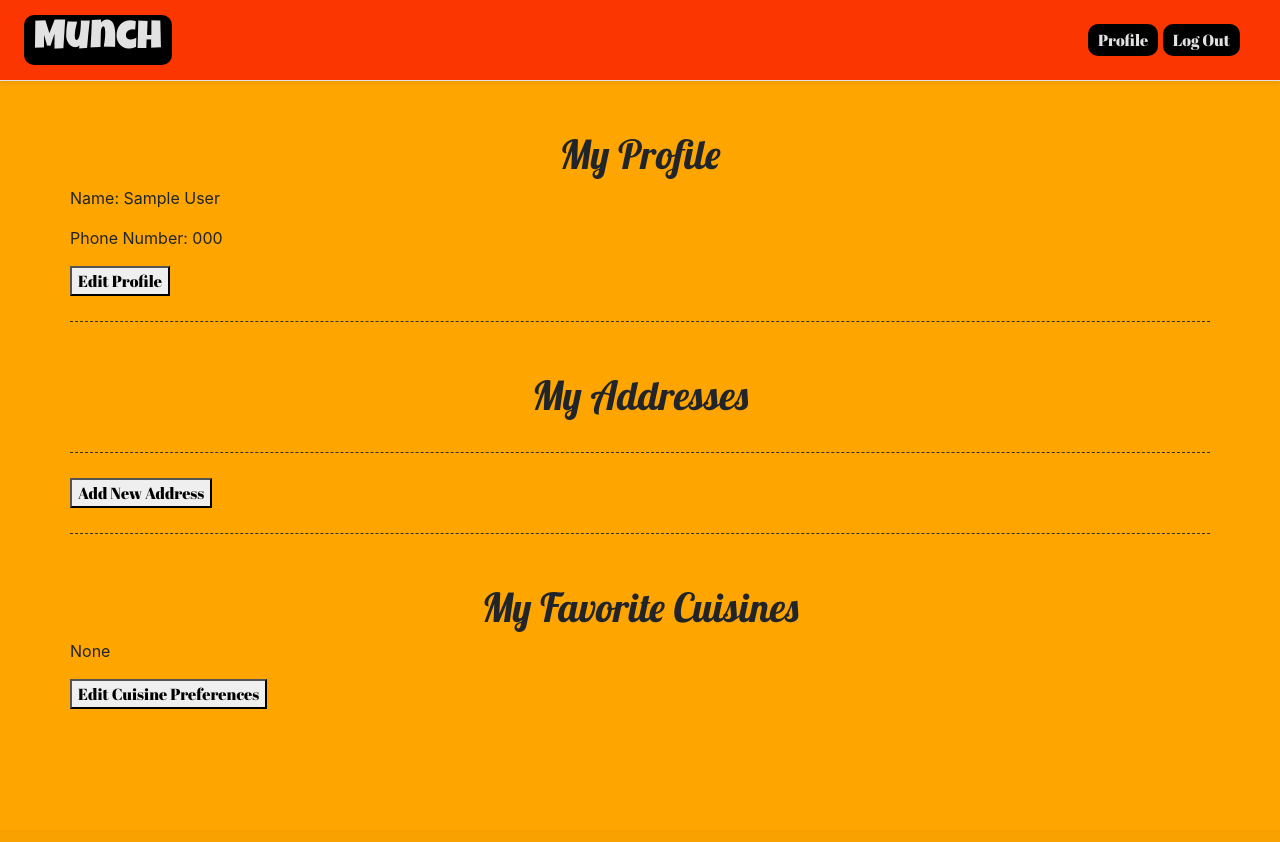
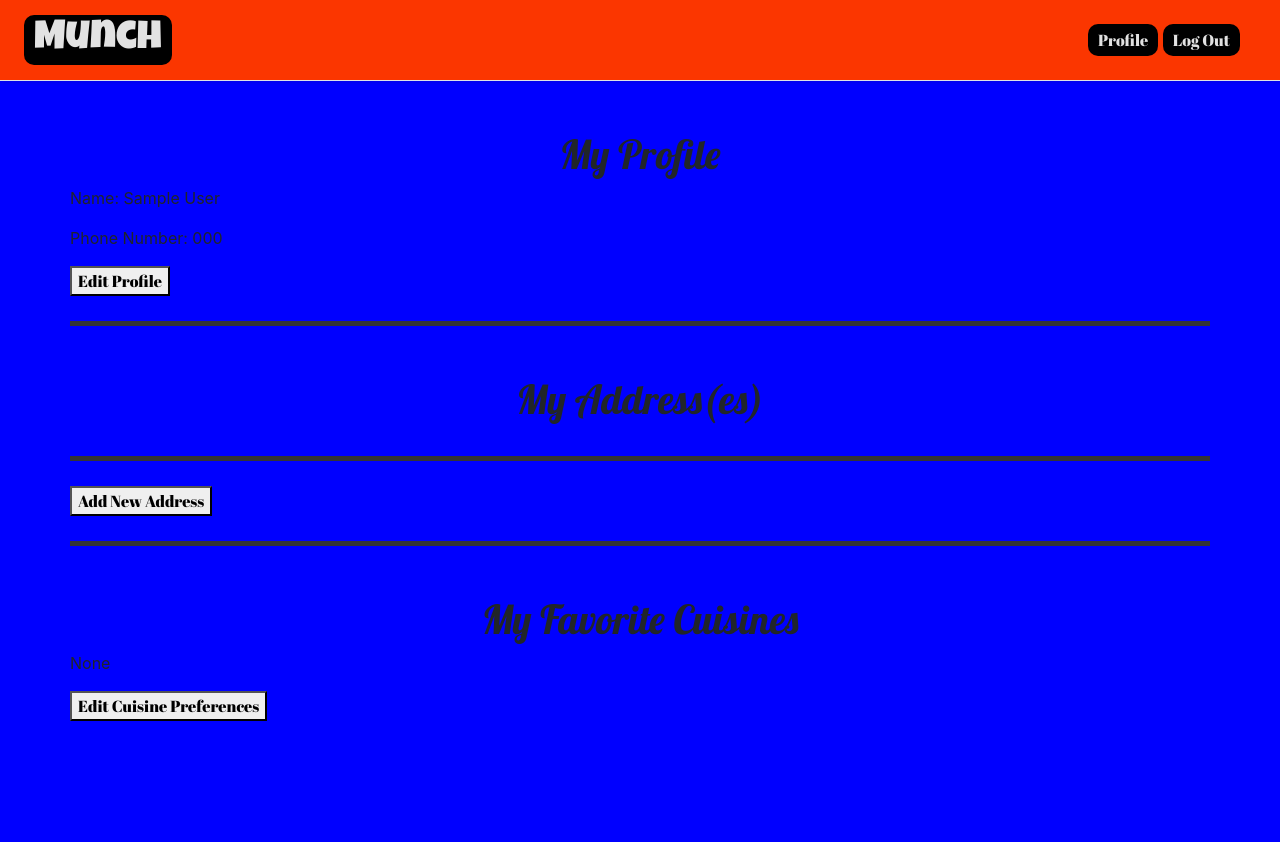
Before and after one commit to t-doan/munch-project, a Django app: page /auth/user-profile/delete/1 in a window 1280 px wide. Before the commit the page ends 709 px from the top, so only its background shows below. Run offline with Django 3.2, Linux system fonts and the light colour scheme; a user stored in the database is signed in; tables that the repository leaves empty hold one stand-in row (values such as "Sample post"); data that the repository does not hold is empty; some libraries are stand-ins or nearby versions.

Commit message:
Profile Display Updates

```diff
--- a/static/css/styles.css
+++ b/static/css/styles.css
@@ -5,7 +5,7 @@
   box-sizing: inherit;
 }
 body {
-  background: orange;
+  background: blue;
 }
 
 /* base.html
@@ -81,7 +81,7 @@
 /* user-profile.html
 ================================================*/
 .profile > .container {
-  border-bottom: 1px dashed #343434;
+  border-bottom: 5px solid #343434;
   padding: 25px 0;
 }
 .profile > .container:last-of-type {
--- a/tables/templates/account/add_address.html
+++ b/tables/templates/account/add_address.html
@@ -20,7 +20,7 @@
               {% endfor %}
           </div>
 
-      <button type="submit">Add Address</button>
+      <button type="submit" class="standardButton">Add Address</button>
   </form>
 </div>
 {% endif %}
--- a/tables/templates/account/edit_address.html
+++ b/tables/templates/account/edit_address.html
@@ -15,7 +15,7 @@
                   {% render_field field class="form-control" %}
               {% endfor %}
           </div>
-      <button type="submit">Accept Changes</button>
+      <button type="submit" class="standardButton">Accept Changes</button>
   </form>
 </div>
 
--- a/tables/templates/account/edit_cuisine.html
+++ b/tables/templates/account/edit_cuisine.html
@@ -18,8 +18,8 @@
         <li><input type="checkbox" name="c{{ item.id }}" value="clicked"> {{ item.name }}</li>
         {% endfor %}
     </ul>
-    <button type="submit">Save Changes</button>
-    <a href="{% url 'user-profile' %}" ><button type="button">Go Back to Profile</button></a>
+    <button type="submit" class="standardButton">Save Changes</button>
+    <a href="{% url 'user-profile' %}" ><button type="button" class="standardButton">Go Back to Profile</button></a>
 </form>
 
 </div>
--- a/tables/templates/account/edit_customer.html
+++ b/tables/templates/account/edit_customer.html
@@ -19,7 +19,7 @@
               {% endfor %}
           </div>
 
-      <button type="submit">Accept Changes</button>
+      <button type="submit" class="standardButton">Accept Changes</button>
   </form>
 </div>
 
--- a/tables/templates/account/user-profile.html
+++ b/tables/templates/account/user-profile.html
@@ -7,41 +7,41 @@
 
     <h4> {{ note }} </h4>
     <h3>My Profile</h3>
-    <p>Name: {{ customer.first_name }} {{customer.last_name}}</p>
-    <p>Phone Number: {{ customer.phone_number }}</p>
-    <a href="{% url 'edit_customer' %}"><button type="button">Edit Profile</button></a>
+    <p class="boldfont">Name: {{ customer.first_name }} {{customer.last_name}}</p>
+    <p class="boldfont">Phone Number: {{ customer.phone_number }}</p>
+    <a class="leftAlignButton" href="{% url 'edit_customer' %}"><button type="button">Edit Profile</button></a>
   </div>
 
   <div class="container">
   <br>
-  <h3>My Addresses</h3>
+  <h3>My Address(es)</h3>
   {% for address in addresses %}
-  <p>{{ address.nickname }}:</p>
-  <p>&ensp;&ensp;{{ address.street }}, {{ address.city }}</p>
-  <p>&ensp;&ensp;{{ address.state }} {{ address.zipcode }}</p>
-  <a href="{% url 'edit_address' address.id %}" ><button type="button">Edit Address</button></a>
-  <a href="{% url 'delete_address' address.id %}" ><button type="button">Delete Address</button></a>
+  <p class="boldfont">{{ address.nickname }}:</p>
+  <p class="boldfont">&ensp;&ensp;{{ address.street }}, {{ address.city }}</p>
+  <p class="boldfont">&ensp;&ensp;{{ address.state }} {{ address.zipcode }}</p>
+  <a class="leftAlignButton" href="{% url 'edit_address' address.id %}" ><button type="button">Edit Address</button></a>
+  <a class="leftAlignButton" href="{% url 'delete_address' address.id %}" ><button type="button">Delete Address</button></a>
   <br><br>
   {% endfor %}
   </div>
 
   <div class="container">
     {% if addresses|length < 5 %}
-    <a href="{% url 'add_address' customer.id %}" ><button type="button">Add New Address</button></a>
+    <a class="leftAlignButton" href="{% url 'add_address' customer.id %}" ><button type="button">Add New Address</button></a>
     {% endif %}
   </div>
 <br>
   <div class="container">
     <h3>My Favorite Cuisines</h3>
     {% if cuisines|length < 1 %}
-    <p>None</p>
+    <p class="boldfont">None</p>
     {% endif %}
-    <ul>
+    <ul class="boldfont">
         {% for item in cuisines %}
         <li>{{ item.name }}</li>
         {% endfor %}
     </ul>
-    <a href="{% url 'edit_cuisine' customer.id %}" ><button type="button">Edit Cuisine Preferences</button></a>
+    <a class="leftAlignButton" href="{% url 'edit_cuisine' customer.id %}" ><button type="button">Edit Cuisine Preferences</button></a>
   </div>
   <br><br><br><br>
 
--- a/tables/templates/tables/home.html
+++ b/tables/templates/tables/home.html
@@ -5,7 +5,7 @@
   <div class="pricing-header text-center">
     <div class="ordering">
       <p class="lead">Your next meal is just a click away...</p>
-      <a href="{% url 'join' %}"><button type="button" class="btn btn-lg btn-primary">Start Order</button></a>
+      <a href="{% url 'join' %}"><button type="button" class="standardButton">Start Order</button></a>
     </div>
     <div class="ordering">
       {% load static %}
@@ -15,7 +15,7 @@
 
   <div class="album py-5">
       <div class="container">
-          <h3>Popular Restaurants</h3>
+          <h3 class="underline">Popular Restaurants</h3>
           <br>
           <div class="row">
               {% for restaurant in restaurants.all %}
```
Also changed, not shown: tables/static/css/styles.css (+38 -3 lines).
